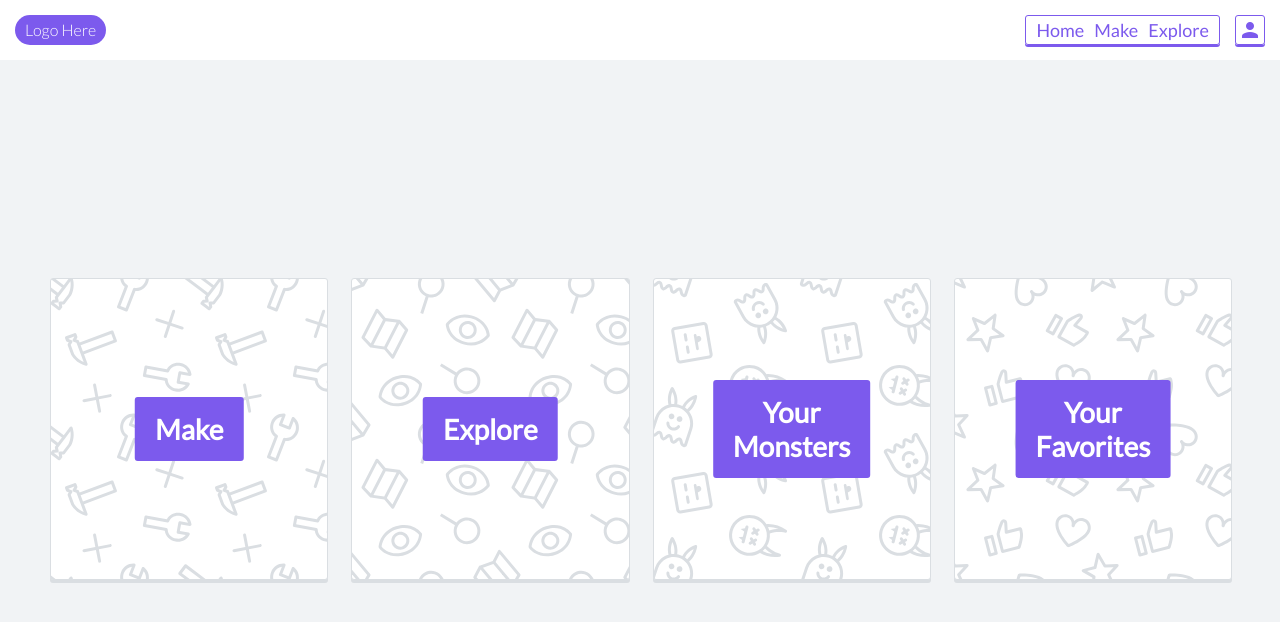
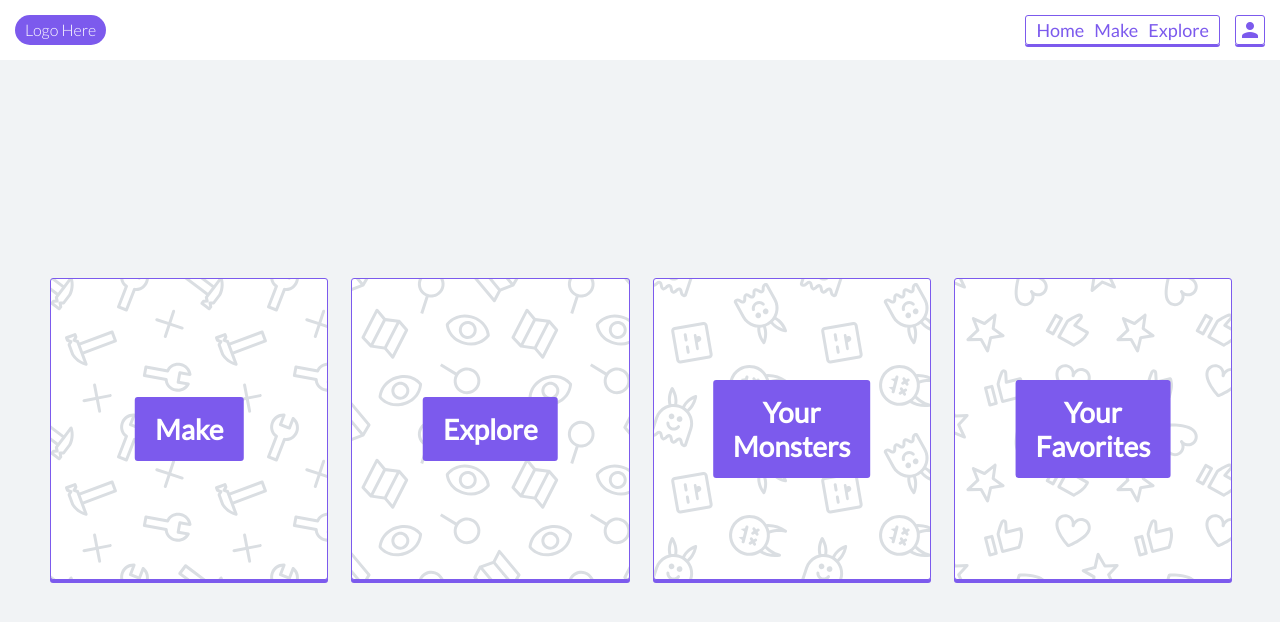
Before and after one commit to iamtraviscole/varyscary, a React (Create React App) app: page / in a window 1280 px wide. Shown: the top 622 px of the page. Built offline with nearby package versions, Linux system fonts and the light colour scheme; sample sign-in values are in the browser's storage.

Commit message:
minor styling changes

```diff
--- a/src/styles/Home.css
+++ b/src/styles/Home.css
@@ -58,13 +58,14 @@
   min-width: 200px;
   width: 100%;
   color: var(--main-color);
-  border: 1px solid var(--border-color);
+  border: 1px solid var(--main-color);
   border-radius: 3px;
-  box-shadow: 0 3px 0 0 var(--border-color);
+  box-shadow: 0 3px 0 0 var(--main-color);
   background: var(--light-container-color);
 }
 
 .Home__big-btn:hover {
+  border-bottom: 1px solid var(--main-color-light);
   background: var(--main-color);
 }
 
--- a/src/styles/MonsterFromProps.css
+++ b/src/styles/MonsterFromProps.css
@@ -18,6 +18,7 @@
   opacity: .9;
   border-radius: 3px;
   z-index: 1000;
+  cursor: pointer;
 }
 
 .MonsterFromProps__monster-name {
--- a/src/styles/Monsters.css
+++ b/src/styles/Monsters.css
@@ -180,7 +180,6 @@
 
 .Monsters__spinner-ctr {
   grid-column: 1 / -1;
-  margin-top: 150px;
 }
 
 .Monsters__no-results-ctr {
--- a/src/styles/NewMonster.css
+++ b/src/styles/NewMonster.css
@@ -334,6 +334,7 @@ input.NewMonster__tag-add-btn:hover {
   height: 25px;
   font-size: 14px;
   color: var(--main-color);
+  background: var(--light-container-color);
   border: 1px solid var(--main-color);
   border-radius: 3px;
   margin-right: 10px;
@@ -350,6 +351,7 @@ input.NewMonster__tag-add-btn:hover {
   height: 25px;
   font-size: 14px;
   color: var(--main-color);
+  background: var(--light-container-color);
   border: 1px solid var(--main-color);
   border-radius: 3px;
   box-shadow: 0 2px 0 0 var(--main-color);
--- a/src/styles/NewMonsterButton.css
+++ b/src/styles/NewMonsterButton.css
@@ -12,13 +12,12 @@
   position: relative;
   display: inline-block;
   height: 30px;
-  padding: 5px 10px;
+  padding: 0 6px;
   margin-right: 15px;
   color: var(--main-color-disabled);
   border: 1px solid var(--main-color-disabled);
   border-radius: 3px;
   cursor: not-allowed;
-  font-weight: 100;
 }
 
 .NewMonsterButton__features-btn--active {
```
